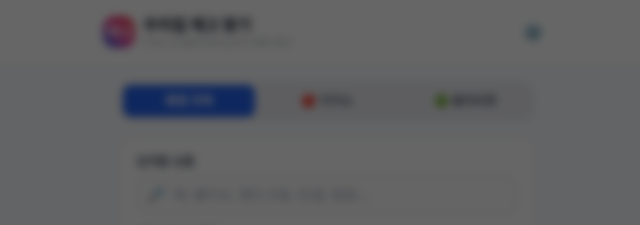
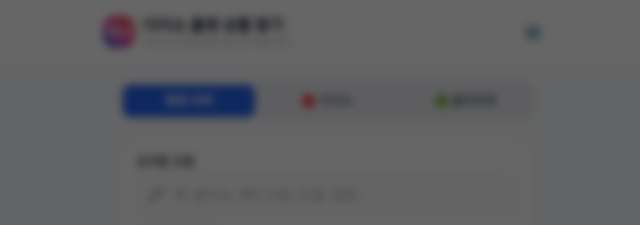
Before and after one commit to jkeolham/retail-finder, a plain HTML site: page index.html in a window 1280 px wide. Shown: the top 225 px of the page, 313-953 px from the left. Drawn offline with nearby package versions, Linux system fonts and the light colour scheme.

Commit message:
chore: 웹앱 이름을 '다이소 올영 상품 찾기'로 변경

```diff
--- a/index.html
+++ b/index.html
@@ -3,14 +3,14 @@
 <head>
   <meta charset="UTF-8">
   <meta name="viewport" content="width=device-width, initial-scale=1.0, maximum-scale=1.0, user-scalable=no, viewport-fit=cover">
-  <title>우리집 재고 찾기</title>
+  <title>다이소 올영 상품 찾기</title>
 
   <!-- PWA & Mobile Meta Tags -->
   <link rel="manifest" href="./manifest.json">
   <meta name="theme-color" content="#3B82F6">
   <meta name="apple-mobile-web-app-capable" content="yes">
   <meta name="apple-mobile-web-app-status-bar-style" content="default">
-  <meta name="apple-mobile-web-app-title" content="재고찾기">
+  <meta name="apple-mobile-web-app-title" content="다이소 올영 상품 찾기">
   <link rel="apple-touch-icon" href="./icons/icon.svg">
   <link rel="icon" type="image/svg+xml" href="./icons/icon.svg">
 
@@ -48,7 +48,7 @@
           재고
         </div>
         <div>
-          <h1 class="text-base font-extrabold text-gray-900 tracking-tight leading-tight">우리집 재고 찾기</h1>
+          <h1 class="text-base font-extrabold text-gray-900 tracking-tight leading-tight">다이소 올영 상품 찾기</h1>
           <p class="text-[10px] text-gray-400 font-medium">다이소 & 올리브영 실시간 매장 재고</p>
         </div>
       </div>
--- a/sw.js
+++ b/sw.js
@@ -1,5 +1,5 @@
 // sw.js - Service Worker for Retail PWA
-const CACHE_NAME = 'retail-pwa-v2';
+const CACHE_NAME = 'retail-pwa-v3';
 const ASSETS_TO_CACHE = [
   './',
   './index.html',
```
Also changed, not shown: manifest.json, 1 other file.
